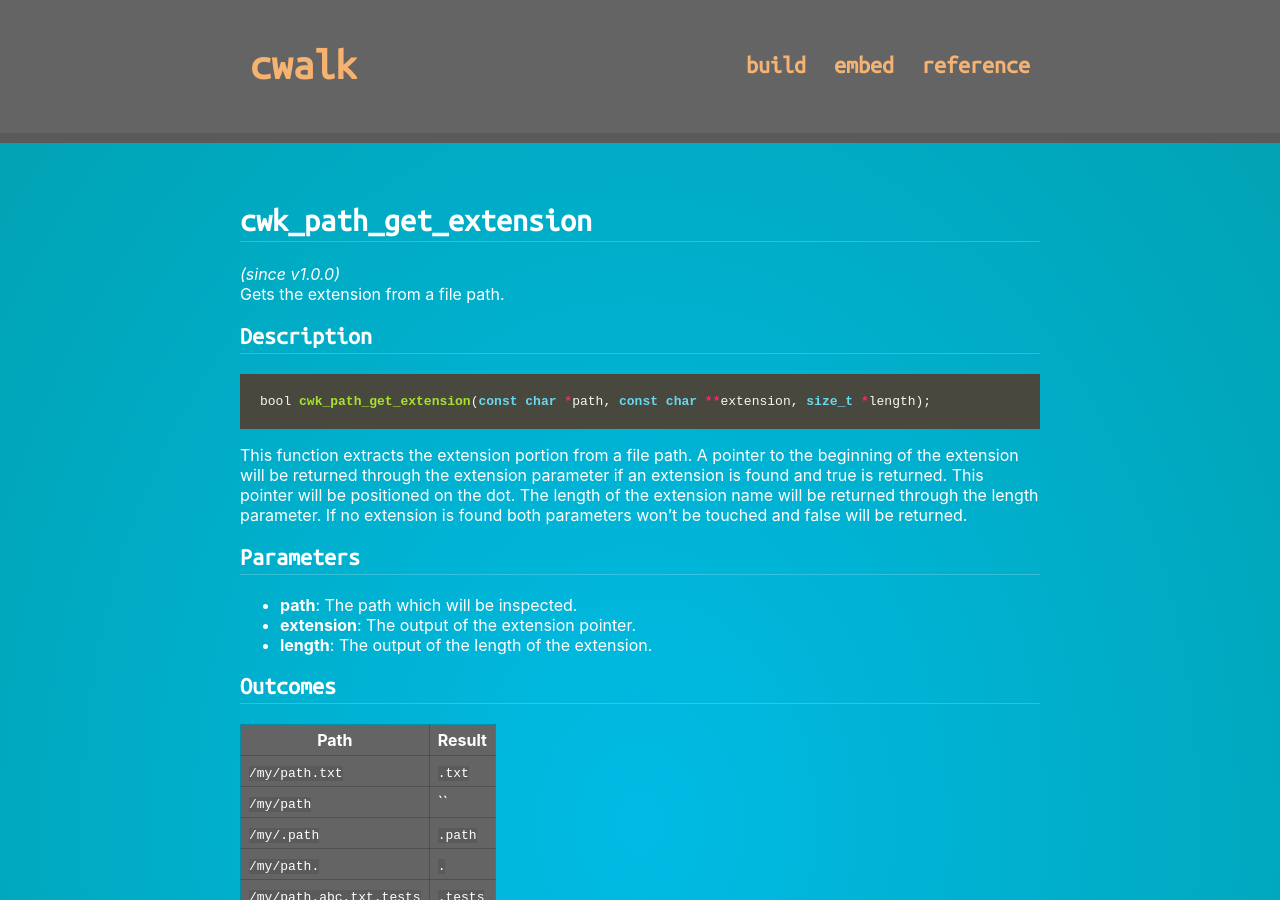
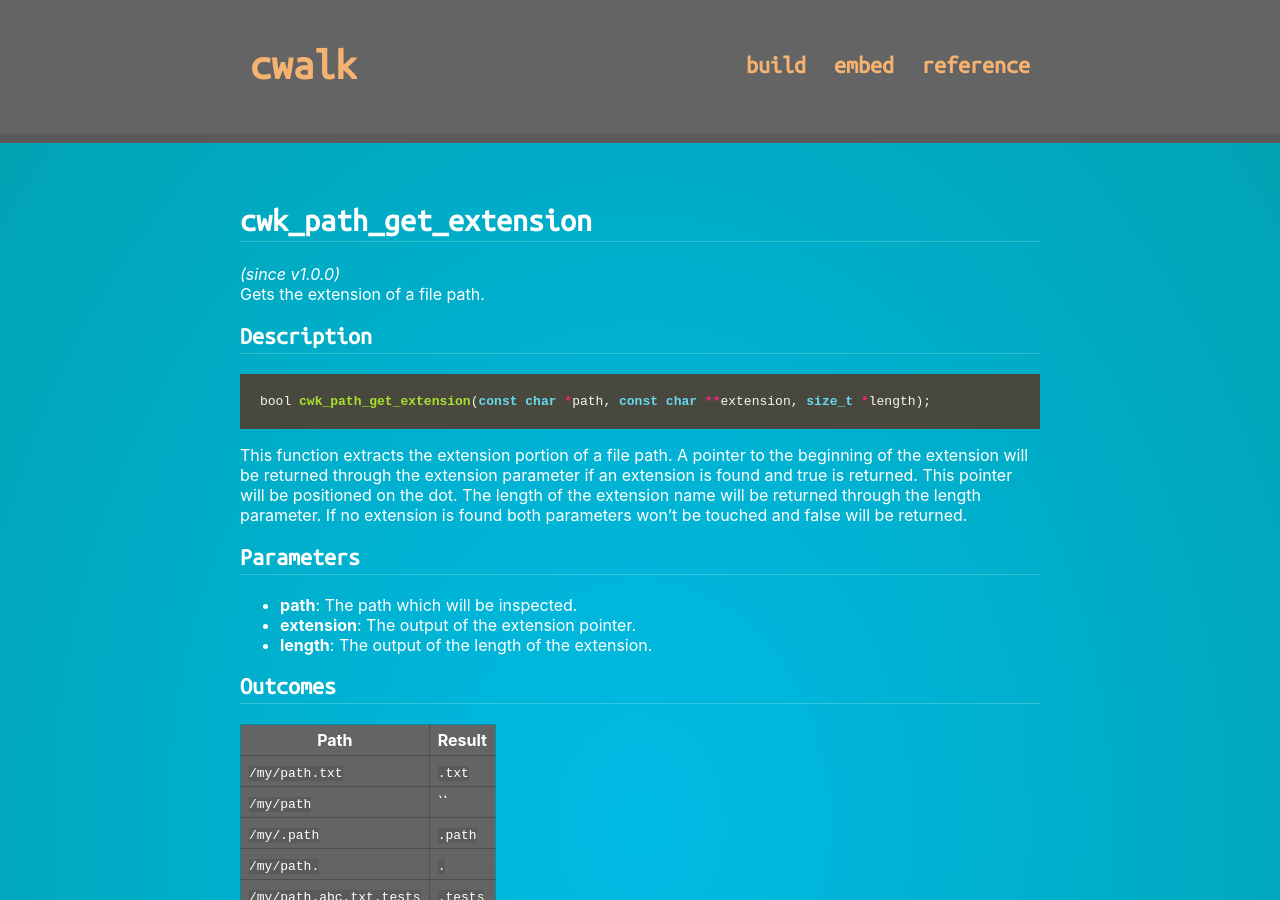
Before and after one commit to likle/cwalk, a Jekyll site: the page built from docs/reference/cwk_path_get_extension.md, in a window 1280 px wide and 900 px high. Built offline with Jekyll 4.4.1, drawn with Linux system fonts in a browser that asks for light colours.

Commit message:
fixed some grammar in the docs

````diff
--- a/docs/reference/cwk_path_get_extension.md
+++ b/docs/reference/cwk_path_get_extension.md
@@ -1,17 +1,17 @@
 ---
 title: cwk_path_get_extension
-description: Gets the extension from a file path.
+description: Gets the extension of a file path.
 ---
 
 _(since v1.0.0)_
-Gets the extension from a file path.
+Gets the extension of a file path.
 
 ## Description
 ```c
 bool cwk_path_get_extension(const char *path, const char **extension, size_t *length);
 ```
 
-This function extracts the extension portion from a file path. A pointer to the beginning of the extension will be returned through the extension parameter if an extension is found and true is returned. This pointer will be positioned on the dot. The length of the extension name will be returned through the length parameter. If no extension is found both parameters won't be touched and false will be returned.
+This function extracts the extension portion of a file path. A pointer to the beginning of the extension will be returned through the extension parameter if an extension is found and true is returned. This pointer will be positioned on the dot. The length of the extension name will be returned through the length parameter. If no extension is found both parameters won't be touched and false will be returned.
 
 ## Parameters
  * **path**: The path which will be inspected.
````
Also changed, not shown: docs/reference/cwk_path_get_basename.md (+2 -2 lines), docs/reference/cwk_path_get_dirname.md (+2 -2 lines), docs/reference/index.md (+2 -2 lines), 1 other file.
